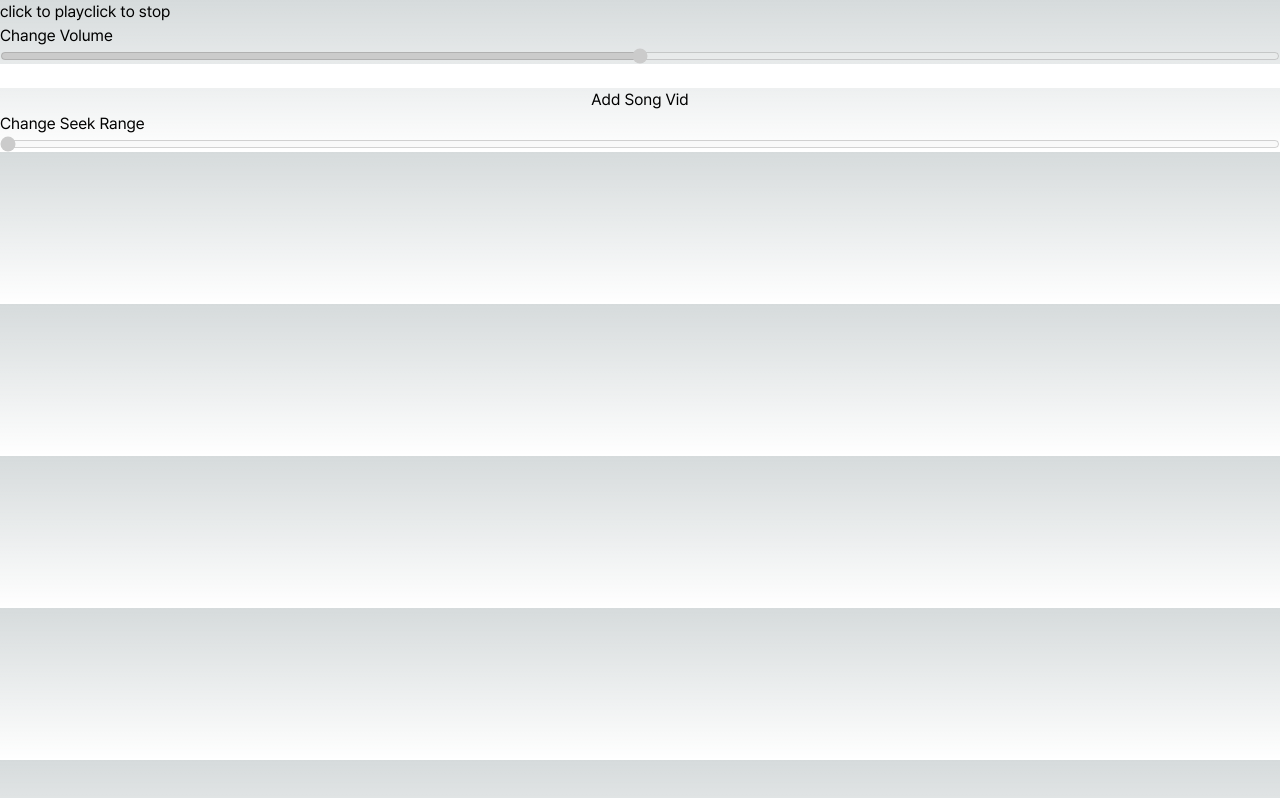
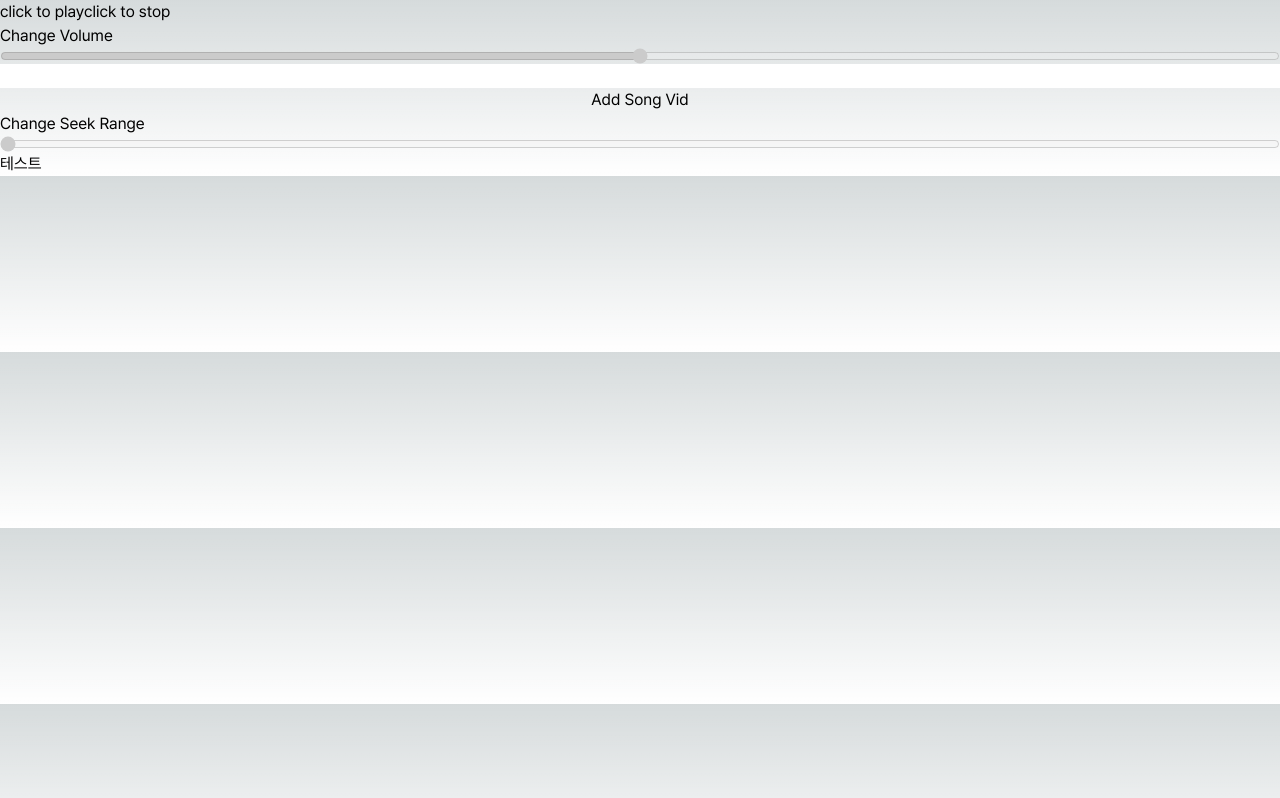
Before and after one commit to EmoHiphopSeason2/mz2mo-client, a Next.js app: page /test in a window 1280 px wide. Built offline with nearby package versions, Linux system fonts and the light colour scheme.

Commit message:
test: Youtube Player를 Global Template에 위치

```diff
--- /dev/null
+++ b/src/app/template.tsx
@@ -0,0 +1,22 @@
+'use client';
+
+import dynamic from 'next/dynamic';
+import { useEffect, useState } from 'react';
+
+const YoutubePlayerController = dynamic(
+  () => import('@/components/youtube-player'),
+  {
+    ssr: false,
+  },
+);
+
+export default function Template({ children }: { children: React.ReactNode }) {
+  const [isRendered, setIsRendered] = useState(false);
+  useEffect(() => setIsRendered(true), []);
+  return (
+    <div>
+      {isRendered ? <YoutubePlayerController /> : null}
+      {children}
+    </div>
+  );
+}
--- a/src/app/test/page.tsx
+++ b/src/app/test/page.tsx
@@ -1,18 +1,11 @@
-'use client';
-
-import dynamic from 'next/dynamic';
-import { useEffect, useState } from 'react';
-
-const YoutubePlayerController = dynamic(
-  () => import('@/components/youtube-player'),
-  {
-    ssr: false,
-  },
-);
+import Link from 'next/link'
 
 export default function TestPage() {
-  const [isRendered, setIsRendered] = useState(false);
-  useEffect(() => setIsRendered(true), []);
-
-  return isRendered ? <YoutubePlayerController /> : null;
+  return (
+    <div>
+      <Link href='/'>
+        <p>테스트</p>
+      </Link>
+    </div>
+  );
 }
--- a/src/components/youtube-player/YoutubePlayer.tsx
+++ b/src/components/youtube-player/YoutubePlayer.tsx
@@ -14,14 +14,14 @@ const YoutubePlayer = () => {
   const [isPlayerReady, setIsPlayerReady] = useState(false);
 
   const setCurrentPlayingIndex = useSetAtom(controlCurrentPlayingAtom);
-  const setCurrentDuration = useSetAtom(controlCurrentDurationAtom);
 
+  const [currentDuration, setCurrentDuration] = useAtom(controlCurrentDurationAtom);
   const [playerInstance, applyPlayerInstance] = useAtom(playerInstanceAtom);
   const { isPlaying, loopState, volume, playList, currentPlayingIndex } =
     useAtomValue(youtubeControllerAtom);
 
   const currentPlayingUrl = `https://www.youtube.com/watch?v=${playList[currentPlayingIndex]}`;
-  const isLoop = loopState === 'once' && !!playList.length;
+  const isLoop = loopState === CONTROL_OPTION.LOOP.ONCE && !!playList.length;
 
   const onEnded = () => {
     if (loopState === CONTROL_OPTION.LOOP.ALL)
@@ -43,6 +43,7 @@ const YoutubePlayer = () => {
   useEffect(() => {
     if (!playerInstance || !isPlayerReady) return;
 
+    playerInstance.seekTo(currentDuration, true);
     isPlaying ? playerInstance.playVideo() : playerInstance.pauseVideo();
   }, [playerInstance, isPlayerReady, isPlaying]);
 
```
